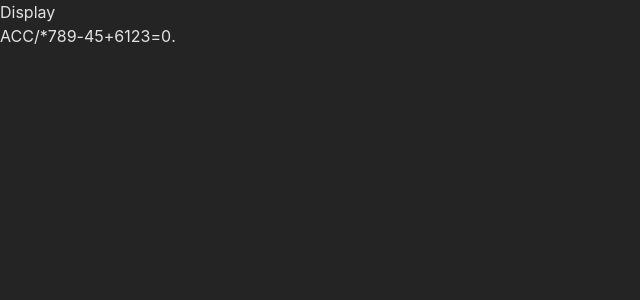
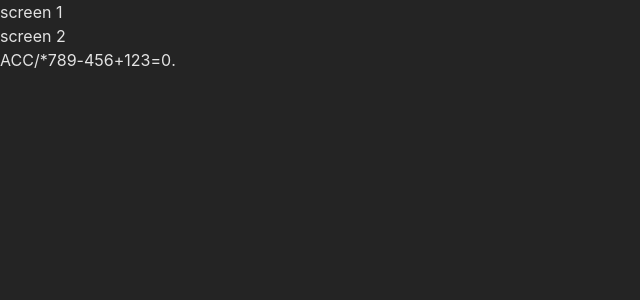
Before and after one commit to Steravy/FCC-javascript-calculator, a React (Vite) app: page / in a window 1280 px wide. Shown: the top 300 px of the page, without its empty margins (0-640 px from the left). Built offline with nearby package versions, Linux system fonts and the light colour scheme.

Commit message:
feat: made key colors change dynamicaly based on its labels

```diff
--- a/src/components/Button.tsx
+++ b/src/components/Button.tsx
@@ -1,4 +1,4 @@
-import React from "react";
+import React, { useMemo } from "react";
 
 
 interface ButtonProps {
@@ -10,9 +10,46 @@ interface ButtonProps {
 
 const Button: React.FC<ButtonProps> = ({ keyLabel, id }: ButtonProps) => {
 
+    const operatorsBgColor = useMemo(() => {
+
+        if (keyLabel === '/' || keyLabel === '*' || keyLabel === '-' || keyLabel === '+') {
+
+            return 'bg-neutral-600';
+        } else {
+            return 'bg-neutral-700';
+
+        }
+    }, [keyLabel])
+
+    const colSpan = useMemo(() => {
+
+        return keyLabel.toString() === '0' ? 'col-span-2' : 'col-span-1';
+    }, [keyLabel])
+
+    const rowSpan = useMemo(() => {
+
+        return keyLabel === '=' ? 'row-span-2' : '';
+    }, [keyLabel])
+
+    const keyColors = useMemo(() => {
+
+
+
+        switch (keyLabel) {
+            case 'AC':
+                return 'bg-red-700';
+            case 'C':
+                return 'bg-red-600';
+            case '=':
+                return 'bg-sky-950';
+            default:
+                return 'bg-neutral-700';
+        }
+    }, [keyLabel])
+
     return (
 
-        <button id={id} className={`${keyLabel.toString() === '0' ? 'col-span-2' : 'col-span-1'} ${keyLabel === '=' ? 'row-span-2' : ''} border border-md border-black hover:border-zinc-100 hover:rounded-md hover:scale-100 transition `} >
+        <button id={id} className={`${colSpan} ${rowSpan} border border-black hover:border-zinc-100 hover:scale-100 transition  ${keyColors}  ${keyLabel === 'AC' ? 'bg-red-700' : ''} ${keyLabel === 'C' ? 'bg-red-600' : ''} ${operatorsBgColor}`} >
             {keyLabel}
         </button>
     )
--- a/src/components/CalculatorFrame.tsx
+++ b/src/components/CalculatorFrame.tsx
@@ -1,3 +1,4 @@
+import Display from "./Display";
 import KeyPad from "./KeyPad";
 
 const CalculatorFrame = () => {
@@ -7,7 +8,7 @@ const CalculatorFrame = () => {
         <section className='flex flex-col rounded-lg shadow-xl w-[90%] md:w-[25%]' >
 
             <article>
-                Display
+                <Display />
             </article>
 
             <article>
--- a/src/components/Display.tsx
+++ b/src/components/Display.tsx
@@ -0,0 +1,20 @@
+
+const Display = () => {
+
+    return (
+
+        <section className='flex flex-col mb-2  rounded-lg' >
+
+            <article className='h-[3rem] flex flex-row items-center justify-end pr-2 text-xl' >
+                screen 1
+            </article>
+
+            <article className='h-[3rem] flex flex-row items-center justify-end pr-2 text-md ' >
+                screen 2
+            </article>
+
+        </section>
+    )
+}
+
+export default Display;
--- a/src/utils/buttonLables.ts
+++ b/src/utils/buttonLables.ts
@@ -42,12 +42,12 @@ const numbersKey = [
         id: 'five',
     },
     {
+        key: 6,
+        id: 'six',
+    },
+    {
         key: '+',
         id: 'add'
-    },
-    {
-        key: 6,
-        id: 'six',
     },
     {
         key: 1,
```
